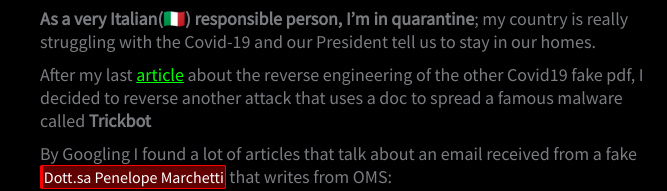
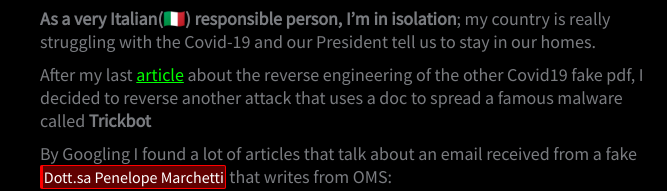
Before and after one commit to nocommentlab/nocommentlab.github.io, a plain HTML site: page articles/1ccbbf19-5584-4a05-8280-fdc64ae19d9a.html in a window 1280 px wide. Shown: the part 440-631 px from the top of the page, 600-1267 px from the left. Drawn offline with Linux system fonts and the light colour scheme.

Commit message:
fixed refuse

```diff
--- a/articles/1ccbbf19-5584-4a05-8280-fdc64ae19d9a.html
+++ b/articles/1ccbbf19-5584-4a05-8280-fdc64ae19d9a.html
@@ -40,7 +40,7 @@
 						<h1 id="covid19-malware-reverse">Covid19 Malware Reverse</h1>
       <h2 id="another-way-to-spread-trickbot-by-taking-advantage-of-the-italian-situation">Another way to spread Trickbot by taking advantage of the italian situation</h2>
       <p><img src="https://picsum.photos/800/300" /></p>
-      <p><strong>As a very Italian(🇮🇹) responsible person, I’m in quarantine</strong>; my country is really struggling with the Covid-19 and our President tell us to stay in our homes.</p>
+      <p><strong>As a very Italian(🇮🇹) responsible person, I’m in isolation</strong>; my country is really struggling with the Covid-19 and our President tell us to stay in our homes.</p>
       <p>After my last <a href="https://medium.com/@antonioblescia/coronavirussafetymeasures-pdf-exe-d14e977bf415">article</a> about the reverse engineering of the other Covid19 fake pdf, I decided to reverse another attack that uses a doc to spread a famous malware called <strong>Trickbot</strong></p>
       <p>By Googling I found a lot of articles that talk about an email received from a fake <code>Dott.sa Penelope Marchetti</code> that writes from OMS:</p>
       <figure>
```
Also changed, not shown: 1 other file.
